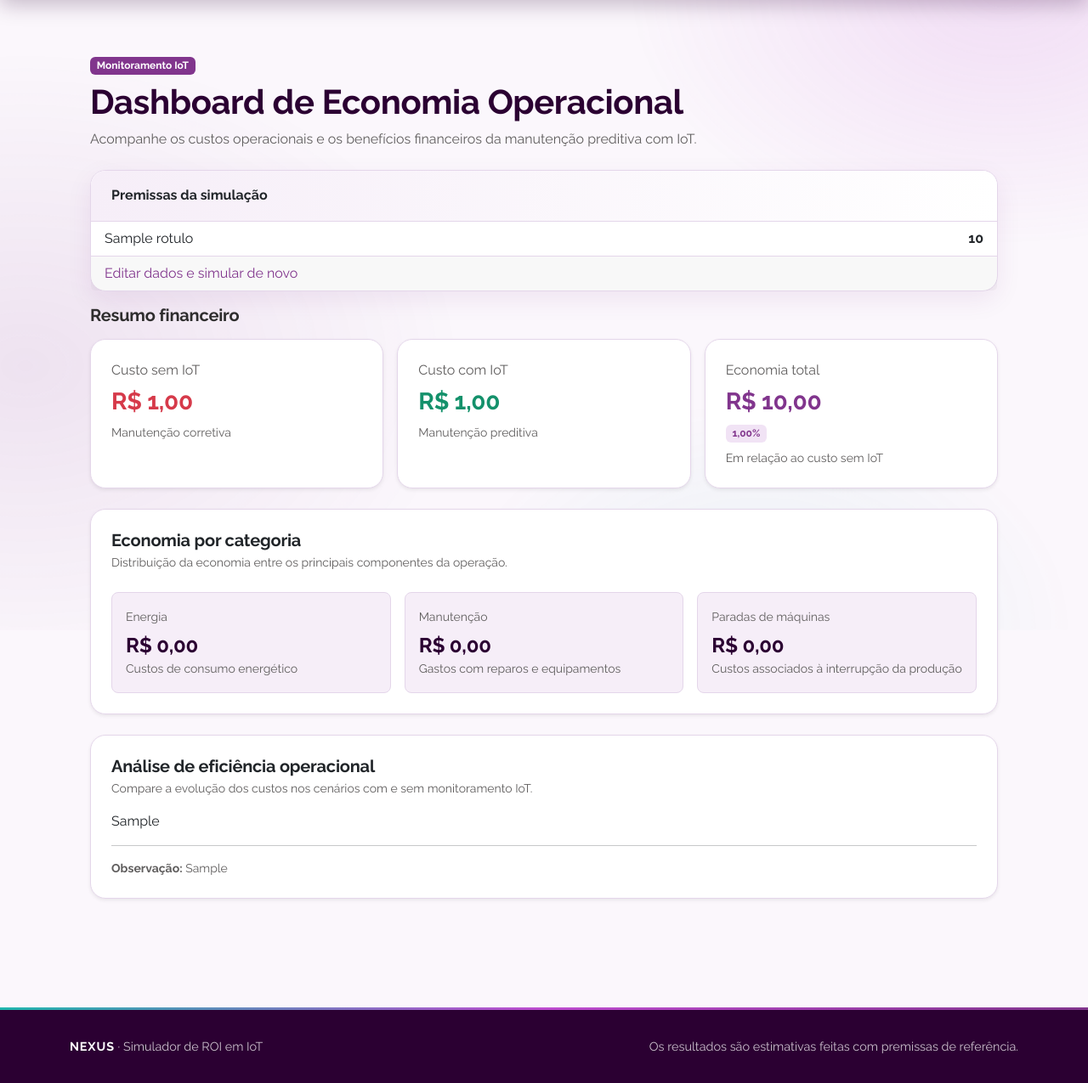
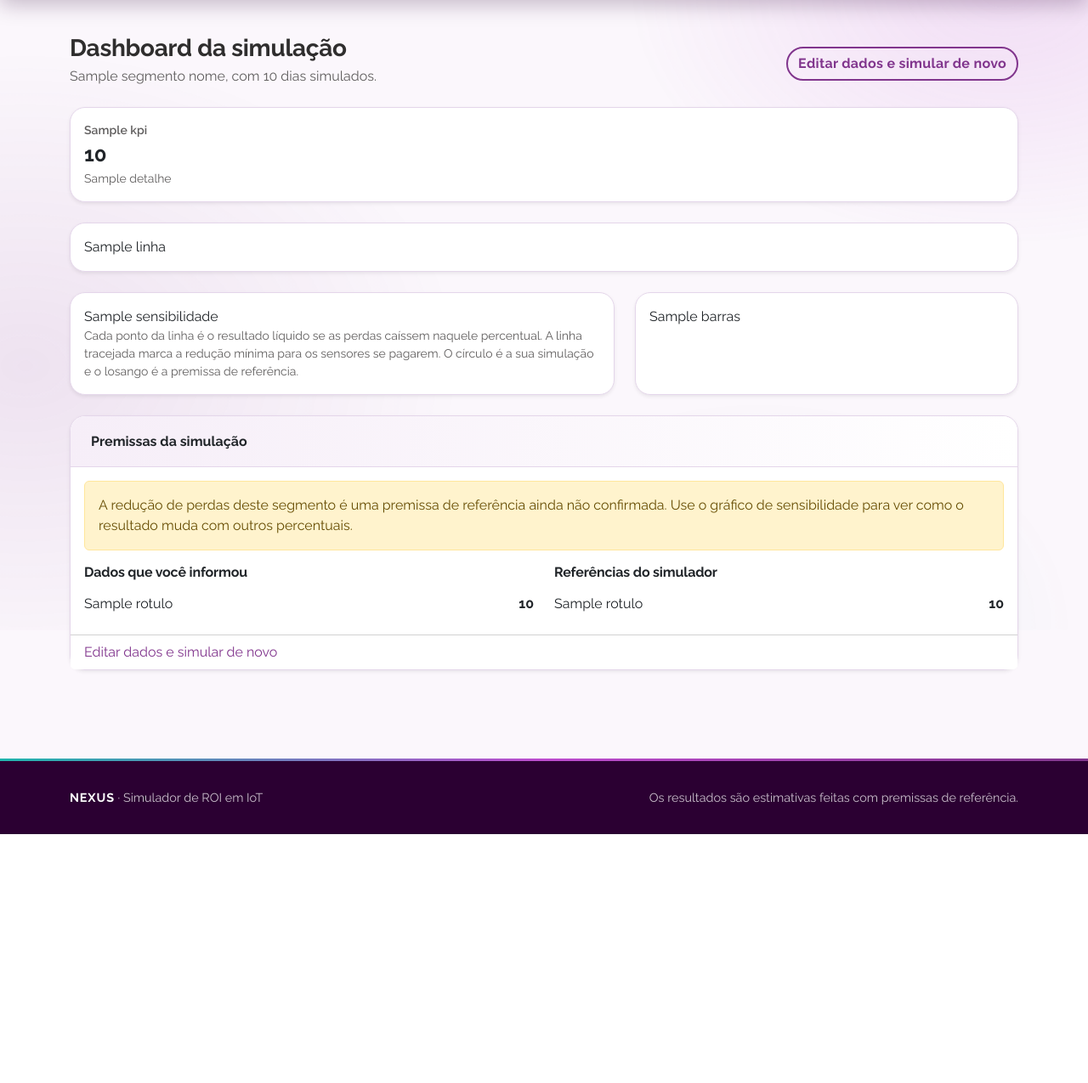
Before and after one commit to Lucca-LBF/projeto-nexus, a Django app: template templates/dashboard/index.html in a window 1280 px wide. Shown: the part 74-1349 px from the top of the page at 85% size. After the commit the page ends 1056 px from the top, so only its background shows below. Run offline with Django 5.2, Linux system fonts and the light colour scheme; the template is opened without the code that fills it: most values are stand-ins (such as "Sample title", 1, 10 or a date in 2020).

Commit message:
Dashboard

```diff
--- a/templates/dashboard/index.html
+++ b/templates/dashboard/index.html
@@ -2,238 +2,113 @@
 
 {% block content %}
 
-<div class="container-fluid px-3 px-md-4 py-4">
+<div class="d-flex flex-wrap justify-content-between align-items-center gap-2 mb-4">
+    <div>
+      <h1 class="h3 fw-bold mb-1">Dashboard da simulação</h1>
+      <p class="text-muted mb-0">{{ segmento_nome }}, com {{ dias }} dias simulados.</p>
+    </div>
+    <div class="d-flex gap-2">
+      <a href="{% url 'formulario_simulador' %}" class="btn btn-outline-info w-100 mt-2 fw-bold">Editar dados e simular de novo</a>
+    </div>
+  </div>
 
-    <!-- Cabeçalho -->
-    <header class="mb-4">
-        <span class="badge bg-primary mb-2">
-            Monitoramento IoT
-        </span>
+  {% if sem_perdas %}
+  <div class="alert alert-warning">
+    A simulação não encontrou perdas para comparar, então os gráficos de sensibilidade e de comparação foram omitidos.
+    Confira se a perda mensal ou o custo da hora parada foi preenchido.
+  </div>
+  {% endif %}
 
-        <h1 class="fw-bold mb-2">
-            Dashboard de Economia Operacional
-        </h1>
 
-        <p class="text-muted mb-0">
-            Acompanhe os custos operacionais e os benefícios financeiros da manutenção preditiva com IoT.
-        </p>
-    </header>
+  <div class="row g-3 mb-4">
+    {% for k in kpis %}
+    <div class="col-sm-6 col-xl">
+      <div class="card h-100 shadow-sm border-0">
+        <div class="card-body">
+          <div class="small text-muted fw-semibold">{{ k.titulo }}</div>
+          <div class="fs-4 fw-bold {{ k.classe }}">{{ k.valor }}</div>
+          <div class="small text-muted">{{ k.detalhe }}</div>
+        </div>
+      </div>
+    </div>
+    {% endfor %}
+  </div>
 
-    <div class="card mb-3">
-        <div class="card-header fw-bold">Premissas da simulação</div>
-            <ul class="list-group list-group-flush">
-                {% for rotulo, valor in entradas %}
-                    <li class="list-group-item d-flex justify-content-between">
-                        <span>{{ rotulo }}</span>
-                        <strong>{{ valor }}</strong>
-                    </li>
-                {% endfor %}
-            </ul>
-        <div class="card-footer">
-        <a href="{% url 'formulario_simulador' %}">Editar dados e simular de novo</a>
+
+  {% if graficos.linha %}
+  <div class="card shadow-sm border-0 mb-4">
+    <div class="card-body">{{ graficos.linha|safe }}</div>
+  </div>
+  {% endif %}
+
+  <div class="row g-4 mb-4">
+    {% if graficos.sensibilidade %}
+    <div class="col-lg-7">
+      <div class="card h-100 shadow-sm border-0">
+        <div class="card-body">
+          {{ graficos.sensibilidade|safe }}
+          <p class="small text-muted mb-0">
+            Cada ponto da linha é o resultado líquido se as perdas caíssem naquele percentual.
+            A linha tracejada marca a redução mínima para os sensores se pagarem.
+            O círculo é a sua simulação e o losango é a premissa de referência.
+          </p>
         </div>
+      </div>
     </div>
+    {% endif %}
 
-    <!-- Indicadores financeiros -->
-    <section class="mb-4">
+    {% if graficos.barras %}
+    <div class="col-lg-5">
+      <div class="card h-100 shadow-sm border-0">
+        <div class="card-body">{{ graficos.barras|safe }}</div>
+      </div>
+    </div>
+    {% endif %}
+  </div>
 
-        <h2 class="h5 fw-bold mb-3">
-            Resumo financeiro
-        </h2>
 
-        <div class="row g-3">
+  <div class="card shadow-sm border-0 mb-4">
+    <div class="card-header bg-white fw-bold">Premissas da simulação</div>
+    <div class="card-body">
+      {% if not premissa_confirmada %}
+      <div class="alert alert-warning">
+        A redução de perdas deste segmento é uma premissa de referência ainda não confirmada.
+        Use o gráfico de sensibilidade para ver como o resultado muda com outros percentuais.
+      </div>
+      {% endif %}
 
-            <!-- Custo sem IoT -->
-            <div class="col-12 col-md-4">
-                <div class="card h-100 border-0 shadow-sm">
-                    <div class="card-body p-4">
+      <div class="row g-4">
+        <div class="col-md-6">
+          <h2 class="h6 fw-bold">Dados que você informou</h2>
+          <ul class="list-group list-group-flush">
+            {% for rotulo, valor in entradas %}
+            <li class="list-group-item d-flex justify-content-between px-0">
+              <span>{{ rotulo }}</span>
+              <strong>{{ valor }}</strong>
+            </li>
+            {% endfor %}
+          </ul>
+        </div>
 
-                        <p class="text-muted mb-2">
-                            Custo sem IoT
-                        </p>
-
-                        <h3 class="text-danger fw-bold mb-2">
-                            R$ {{ total_sem_iot|floatformat:2 }}
-                        </h3>
-
-                        <small class="text-muted">
-                            Manutenção corretiva
-                        </small>
-
-                    </div>
-                </div>
-            </div>
-
-            <!-- Custo com IoT -->
-            <div class="col-12 col-md-4">
-                <div class="card h-100 border-0 shadow-sm">
-                    <div class="card-body p-4">
-
-                        <p class="text-muted mb-2">
-                            Custo com IoT
-                        </p>
-
-                        <h3 class="text-success fw-bold mb-2">
-                            R$ {{ total_com_iot|floatformat:2 }}
-                        </h3>
-
-                        <small class="text-muted">
-                            Manutenção preditiva
-                        </small>
-
-                    </div>
-                </div>
-            </div>
-
-            <!-- Economia total -->
-            <div class="col-12 col-md-4">
-                <div class="card h-100 border-0 shadow-sm">
-                    <div class="card-body p-4">
-
-                        <p class="text-muted mb-2">
-                            Economia total
-                        </p>
-
-                        <h3 class="text-primary fw-bold mb-2">
-                            R$ {{ economia|floatformat:2 }}
-                        </h3>
-
-                        <span class="badge bg-primary-subtle text-primary">
-                            {{ percentual_economia|floatformat:2 }}%
-                        </span>
-
-                        <small class="text-muted d-block mt-2">
-                            Em relação ao custo sem IoT
-                        </small>
-
-                    </div>
-                </div>
-            </div>
-
+        <div class="col-md-6">
+          <h2 class="h6 fw-bold">Referências do simulador</h2>
+          <ul class="list-group list-group-flush">
+            {% for rotulo, valor in referencias %}
+            <li class="list-group-item d-flex justify-content-between px-0">
+              <span>{{ rotulo }}</span>
+              <strong>{{ valor }}</strong>
+            </li>
+            {% endfor %}
+          </ul>
         </div>
-    </section>
-
-    <!-- Economia por categoria -->
-    <section class="card border-0 shadow-sm mb-4">
-
-        <div class="card-body p-4">
-
-            <h2 class="h5 fw-bold mb-1">
-                Economia por categoria
-            </h2>
-
-            <p class="text-muted small mb-4">
-                Distribuição da economia entre os principais componentes da operação.
-            </p>
-
-            <div class="row g-3">
-
-                <!-- Economia com energia -->
-                <div class="col-12 col-md-4">
-                    <div class="category-card p-3 rounded-3 h-100">
-
-                        <span class="text-muted small">
-                            Energia
-                        </span>
-
-                        <h4 class="fw-bold mt-2 mb-0">
-                            R$ {{ economia_energia|default:0|floatformat:2 }}
-                        </h4>
-
-                        <small class="text-muted">
-                            Custos de consumo energético
-                        </small>
-
-                    </div>
-                </div>
-
-                <!-- Economia com manutenção -->
-                <div class="col-12 col-md-4">
-                    <div class="category-card p-3 rounded-3 h-100">
-
-                        <span class="text-muted small">
-                            Manutenção
-                        </span>
-
-                        <h4 class="fw-bold mt-2 mb-0">
-                            R$ {{ economia_manutencao|default:0|floatformat:2 }}
-                        </h4>
-
-                        <small class="text-muted">
-                            Gastos com reparos e equipamentos
-                        </small>
-
-                    </div>
-                </div>
-
-                <!-- Economia com paradas -->
-                <div class="col-12 col-md-4">
-                    <div class="category-card p-3 rounded-3 h-100">
-
-                        <span class="text-muted small">
-                            Paradas de máquinas
-                        </span>
-
-                        <h4 class="fw-bold mt-2 mb-0">
-                            R$ {{ economia_paradas|default:0|floatformat:2 }}
-                        </h4>
-
-                        <small class="text-muted">
-                            Custos associados à interrupção da produção
-                        </small>
-
-                    </div>
-                </div>
-
-            </div>
-        </div>
-    </section>
-
-    <!-- Análise gráfica -->
-    <section class="card border-0 shadow-sm mb-4">
-
-        <div class="card-body p-3 p-md-4">
-
-            <div class="mb-3">
-                <h2 class="h5 fw-bold mb-1">
-                    Análise de eficiência operacional
-                </h2>
-
-                <p class="text-muted small mb-0">
-                    Compare a evolução dos custos nos cenários com e sem monitoramento IoT.
-                </p>
-            </div>
-
-            {% if grafico_linhas %}
-
-                <div class="grafico-container">
-                    {{ grafico_linhas|safe }}
-                </div>
-
-            {% else %}
-
-                <div class="text-center py-5">
-                    <h3 class="h5 fw-bold">
-                        Nenhuma simulação disponível
-                    </h3>
-
-                    <p class="text-muted mb-0">
-                        Realize uma simulação para visualizar a projeção dos custos operacionais.
-                    </p>
-                </div>
-
-            {% endif %}
-
-            <hr class="my-3">
-
-            <p class="text-muted small mb-0">
-                <strong>Observação:</strong>
-                {{ nota_explicativa }}
-            </p>
-
-        </div>
-    </section>
+      </div>
+    </div>
+    <div class="card-footer bg-white">
+      <a href="{% url 'formulario_simulador' %}">Editar dados e simular de novo</a>
+    </div>
+  </div>
 
 </div>
+</body>
 
 {% endblock %}
```
Also changed, not shown: dashboard/views.py (+282 -81 lines), simulador/views.py (+2 -10 lines).
